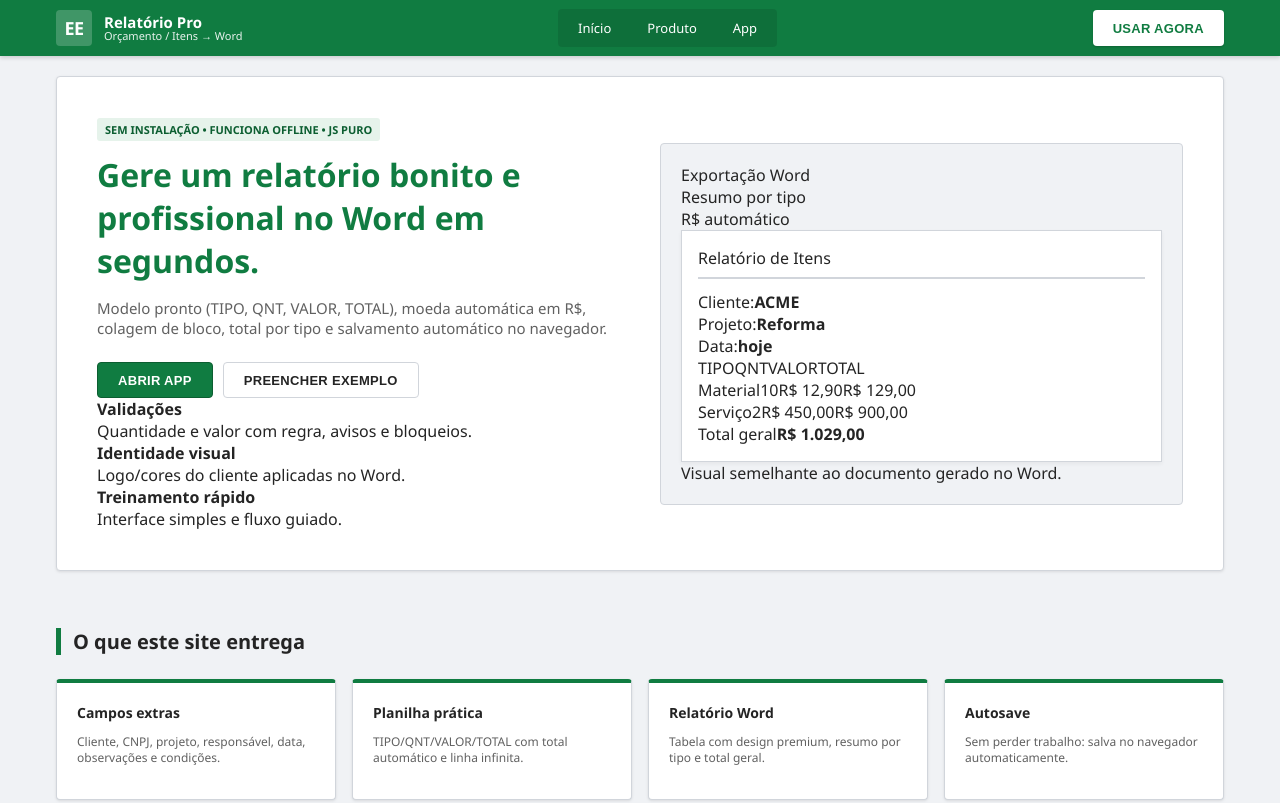
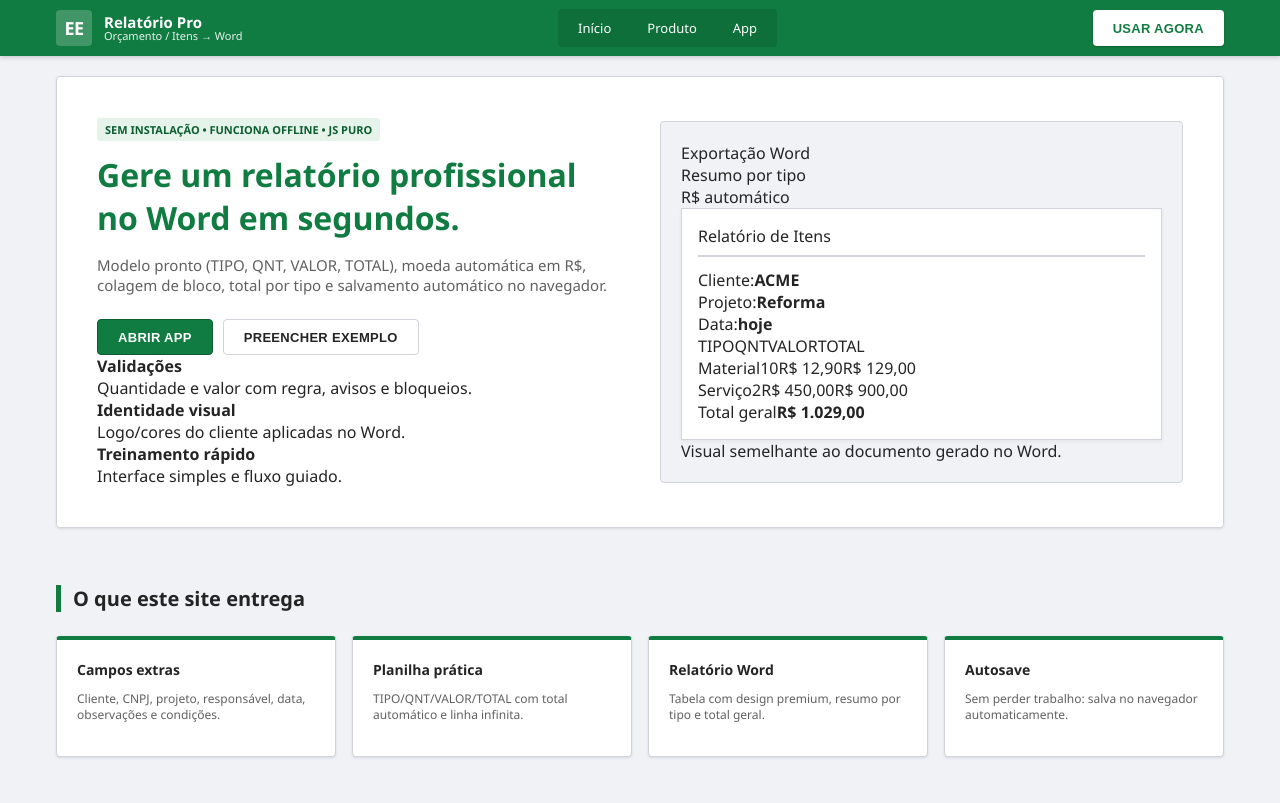
Before and after one commit to MarcosFG-Dev/Gerador-de-Planilhas-para-Word, a plain HTML site: page index.html in a window 1280 px wide. Shown: the top 803 px of the page. Drawn offline with Linux system fonts and the light colour scheme.

Commit message:
Add files via upload

```diff
--- a/index.html
+++ b/index.html
@@ -35,7 +35,7 @@
     <section class="hero">
       <div class="hero__left">
         <span class="chip">Sem instalação • Funciona offline • JS puro</span>
-        <h1>Gere um relatório <span class="grad">bonito e profissional</span> no Word em segundos.</h1>
+        <h1>Gere um relatório <span class="grad">profissional</span> no Word em segundos.</h1>
         <p class="lead">
           Modelo pronto (TIPO, QNT, VALOR, TOTAL), moeda automática em R$, colagem de bloco,
           total por tipo e salvamento automático no navegador.
```
